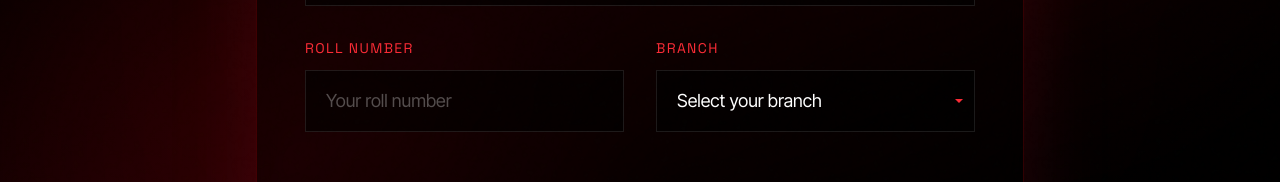
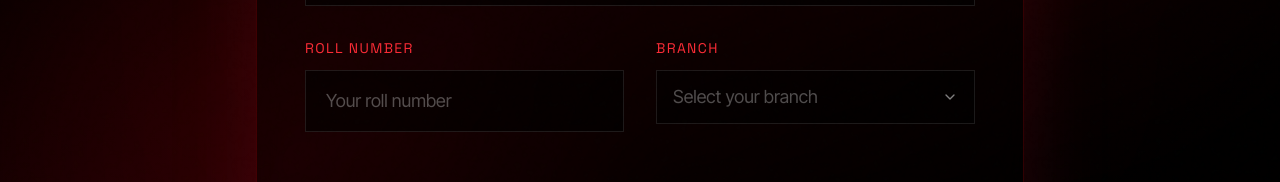
Before and after one commit to Pritam1234678/codecombatregister, a Next.js app: page /register in a window 1280 px wide. Shown: the part 605-787 px from the top of the page. Built offline with nearby package versions, Linux system fonts and the light colour scheme.

Commit message:
Replace ugly native select with custom SearchableSelect

```diff
--- a/app/register/page.tsx
+++ b/app/register/page.tsx
@@ -282,49 +282,16 @@ export default function RegisterPage() {
                                                 </label>
 
                                                 <div className="relative">
-                                                    <select
-                                                        id="branch"
-                                                        name="branch"
+                                                    <SearchableSelect
+                                                        options={ALLOWED_BRANCHES}
                                                         value={formData.branch}
-                                                        onChange={handleChange}
-                                                        className={`w-full px-5 py-4 bg-black/60 border ${errors.branch ? 'border-red-500' : 'border-white/10'} text-white focus:border-red-500 focus:bg-black/80 focus:outline-none transition-all duration-300 text-lg appearance-none`}
-                                                    >
-                                                        <option value="" className="text-black">Select your branch</option>
-                                                        {[
-                                                            "Civil Engineering",
-                                                            "Construction Technology",
-                                                            "Mechanical Engineering",
-                                                            "Mechanical Engineering(Automobile)",
-                                                            "Aerospace Engineering",
-                                                            "Mechatronics Engineering",
-                                                            "Electrical Engineering",
-                                                            "Electrical and Computer Engineering",
-                                                            "Electronics & Tele-Communication Engineering",
-                                                            "Electronics & Electrical Engineering",
-                                                            "Electronics and Computer Science Engineering",
-                                                            "Electronics Engineering VLSI Design and Technology",
-                                                            "Electronics and Instrumentation",
-                                                            "Computer Science & Engineering",
-                                                            "Computer Science & Communication Engineering",
-                                                            "Computer Science and Engineering with specialization Artificial Intelligence",
-                                                            "Computer Science and Engineering with specialization Cyber Security",
-                                                            "Computer Science and Engineering with specialization Data Science",
-                                                            "Computer Science and Engineering with specialization Internet of Things and Cyber Security Including Block Chain Technology",
-                                                            "Computer Science and Engineering with specialization Internet of Things",
-                                                            "Computer Science & Systems Engineering",
-                                                            "Computer Science and Engineering with specialization Artificial Intelligence and Machine Learning",
-                                                            "Information Technology",
-                                                            "Chemical Engineering",
-                                                            "Other"
-                                                        ].map(branch => (
-                                                            <option key={branch} value={branch} className="text-black">
-                                                                {branch}
-                                                            </option>
-                                                        ))}
-                                                    </select>
-                                                    <div className="absolute right-3 top-1/2 -translate-y-1/2 pointer-events-none">
-                                                        <div className="w-0 h-0 border-l-[4px] border-l-transparent border-r-[4px] border-r-transparent border-t-[4px] border-t-red-500"></div>
-                                                    </div>
+                                                        onChange={(value) => {
+                                                            setFormData(prev => ({ ...prev, branch: value }));
+                                                            if (errors.branch) setErrors(prev => ({ ...prev, branch: '' }));
+                                                        }}
+                                                        placeholder="Select your branch"
+                                                        className="w-full text-lg"
+                                                    />
                                                 </div>
                                                 {errors.branch && <p className="text-red-500 text-xs mt-1 font-mono">{errors.branch}</p>}
                                             </div>
```
